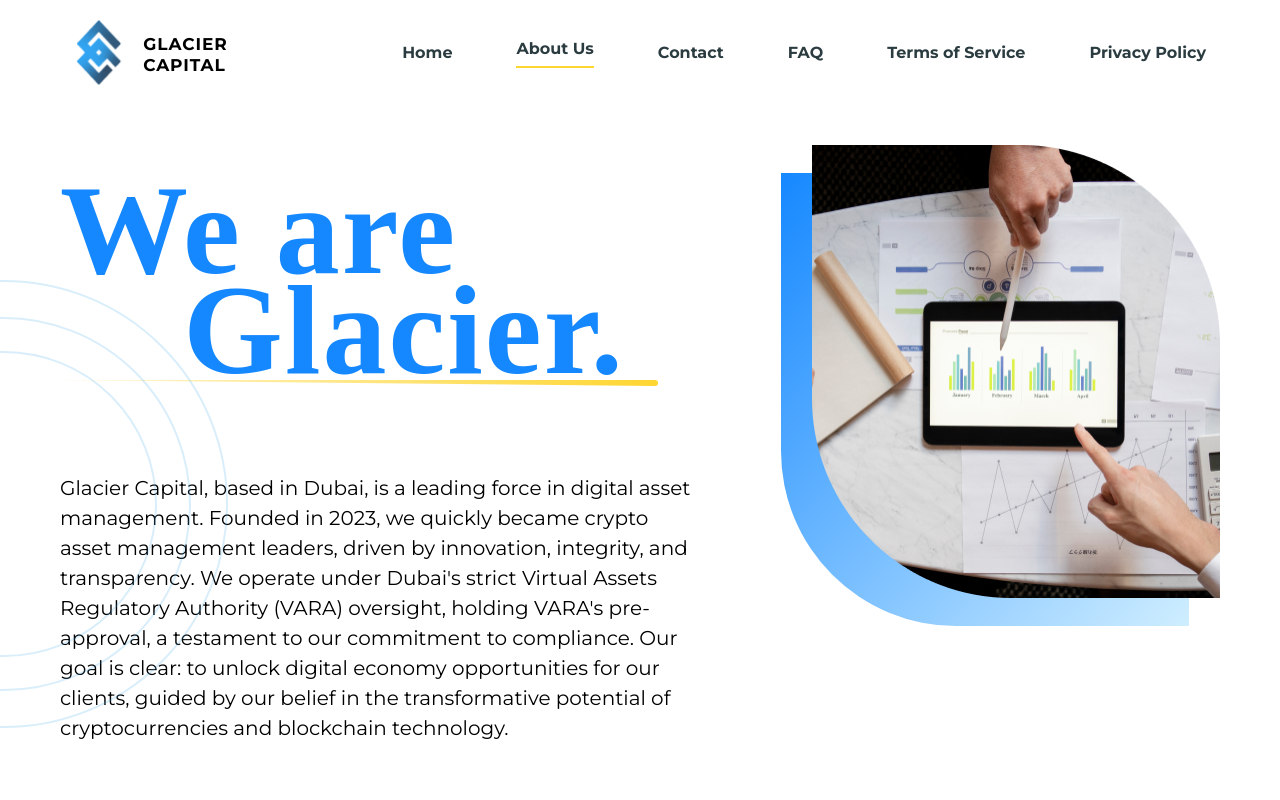
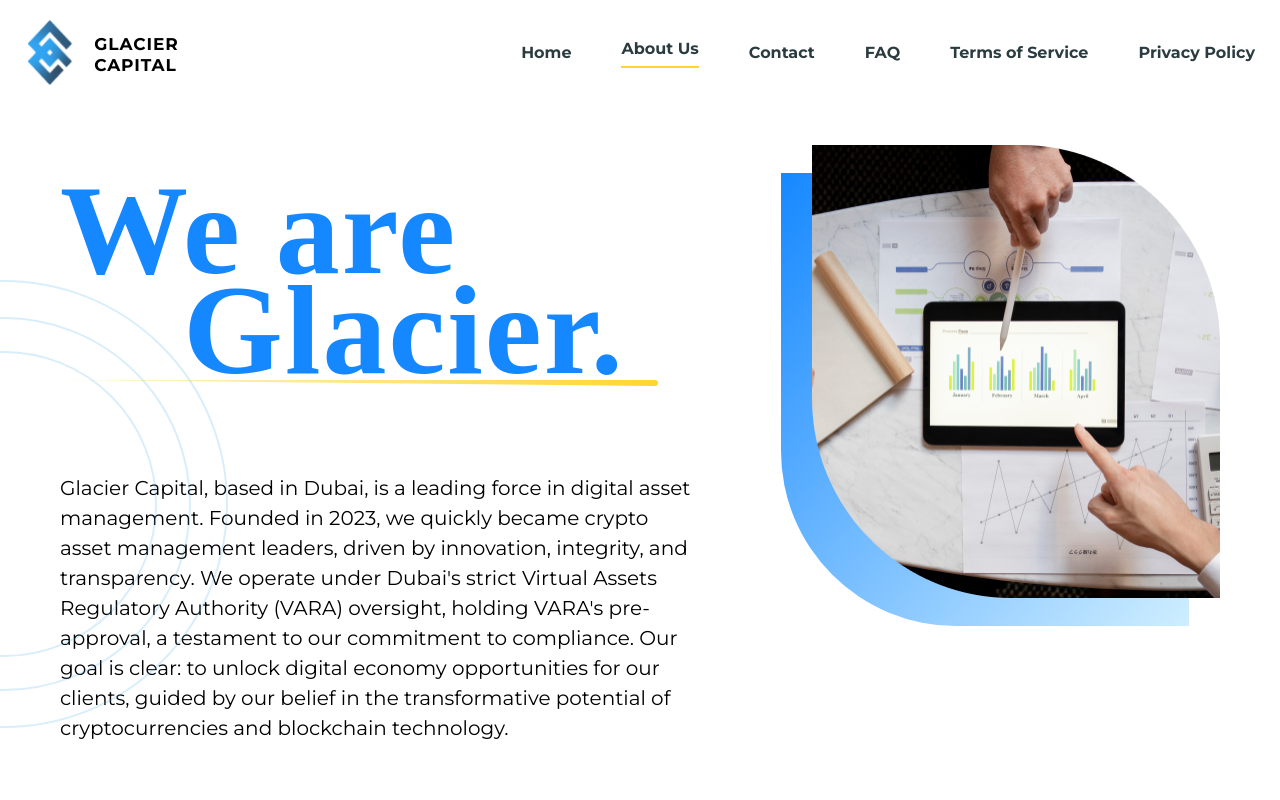
Before and after one commit to Mhamad-Raad/Glacier, a Next.js app: page /about in a window 1280 px wide. Shown: the top 800 px of the page. Built offline with nearby package versions, Linux system fonts and the light colour scheme.

Commit message:
fix minor bug in design

```diff
--- a/Components/Layout/Navbar/DesktopNav.js
+++ b/Components/Layout/Navbar/DesktopNav.js
@@ -5,7 +5,7 @@ const DesktopNav = () => {
   const pathname = usePathname();
 
   return (
-    <div className="flex items-center justify-end lg:gap-[64px] md:gap-[40px] w-full">
+    <div className="flex items-center justify-end lg:gap-[50px] w-full">
       <Link
         className={`xl:text-[20px] lg:text-[16px] md:text-[14px] text-[#2b3c40] font-[600] ${
           pathname === '/' ? 'pb-[5px] border-b-[2px] border-[#fed630]' : ''
--- a/Components/Layout/Navbar/Navbar.js
+++ b/Components/Layout/Navbar/Navbar.js
@@ -27,7 +27,7 @@ const Navbar = () => {
   });
 
   return (
-    <nav className="w-full z-20 md:px-[74px] md:py-[15px] sm:px-[24px] sm:py-[26px] fixed top-0 bg-white">
+    <nav className="w-full z-20 md:px-[25px] md:py-[15px] sm:px-[24px] sm:py-[26px] fixed top-0 bg-white">
       <div className="flex items-center justify-between gap-[18px] w-full">
         <div className="h-[75px] flex justify-between items-center bg-transparent">
           <Link className="text-[24px] text-[#2b3c40] font-[500]" href="/">
--- a/Components/home/Hero/ScrollDownButton.js
+++ b/Components/home/Hero/ScrollDownButton.js
@@ -18,7 +18,7 @@ export default function ScrollDownButton() {
         offset={-128}
         className="xl:w-[80px] xl:h-[80px] lg:w-[60px] lg:h-[50px] md:w-[50px] md:h-[50px] rounded-[50%] border-[1px] border-black flex flex-col items-center justify-center lg:mt-[100px] md:mt-[100px] sm:w-[40px] sm:h-[40px] sm:mt-[60px] sm:gap-[5px] z-[15] animate-bounce"
       >
-        <FaArrowDown className="lg:text-[20px]" />
+        <FaArrowDown className="lg:text-[20px] sm:text-[12px] md:text-[16px]" />
       </Link>
       <p className="text-[#2b3c40] xl:text-[18px] lg:text-[15px] tracking-[0.7px] font-medium mt-[13px] md:text-[12px] sm:text-[10px] sm:mt-[5px]">
         EXPLORE MORE
```
